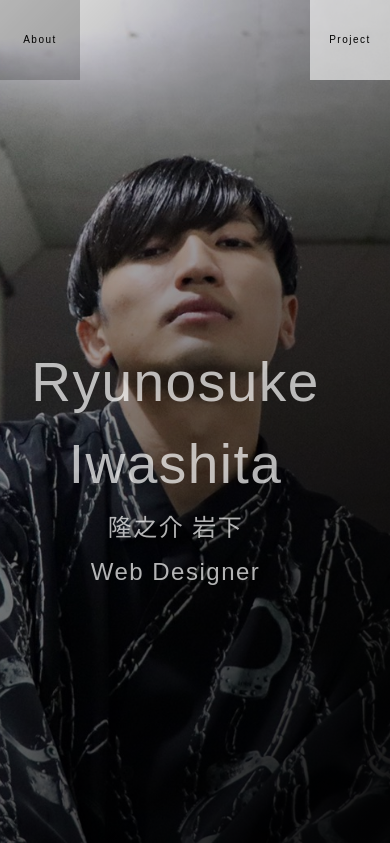
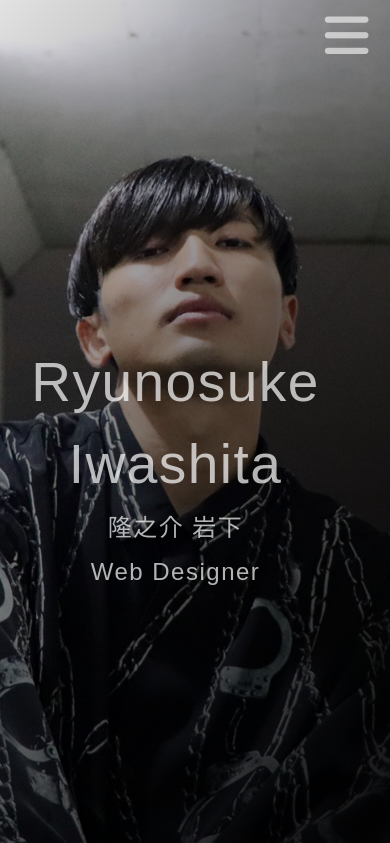
Before and after one commit to ryunoesta/portfolio_gray, a PHP site: page / in a window 390 px wide. Shown: the top 843 px of the page. Run offline with PHP 8.4, Linux system fonts and the light colour scheme; some libraries are stand-ins or nearby versions.

Commit message:
ハンバーガーメニュー追加

```diff
--- a/index.html
+++ b/index.html
@@ -14,11 +14,67 @@
     ---------------------------->
     <div id="home">
         <header>
-            <ul class="header__navgroup">
+            <!-- 画面幅が480px以上の時に表示されるナビ欄 -->
+            <ul class="header__navgroup pc__nav">
+                <!--ナビ-->
                 <li>About<a class="a__btn" href="#about"></a></li>
                 <li>Project<a class="a__btn" href="#projects__1"></a></li>
             </ul>
+
+            <!-- 画面幅が480px以下の時に表示されるナビ欄 -->
+            <ul id="nav" class="header__navgroup sp__nav">
+                <!--ナビ-->
+                <li class="header__navitem">About<a id="nav__about" class="a__btn" href="#about"></a></li>
+                <li class="header__navitem">Project<a id="nav__project" class="a__btn" href="#projects__1"></a></li>
+                <li class="header__navitem">Contacts<a id="nav__contacts" class="a__btn" href="#contacts"></a></li>
+            </ul>
+            <!--モーダル-->
+            <div id="hamburger__modal" class="hamburger__modal"></div>
+            <!--ハンバーガーメニューボタン-->
+            <div id="hamburger__btn" class="hamburger__btn"><i class="fas fa-bars"></i></div>
+            <script>
+                const nav = document.getElementById("nav");
+                const navAbout = document.getElementById("nav__about");
+                const navProject = document.getElementById("nav__project");
+                const navContacts = document.getElementById("nav__contacts");
+
+                //ハンバーガーメニューボタンをクリックしたときに実行される関数
+                document.getElementById('hamburger__btn').addEventListener('click', function() {
+                    //ナビ一覧とモーダルを表示
+                    nav.classList.add("open");
+                    document.getElementById('hamburger__modal').style.display = "block";
+                });
+
+                //ハンバーガーメニューが表示されている時、モーダルがクリックされると実行される関数
+                document.getElementById('hamburger__modal').addEventListener('click', function() {
+                    //ナビ一覧とモーダルを非表示
+                    nav.classList.remove('open');
+                    document.getElementById('hamburger__modal').style.display = "none";
+                });
+
+                // ハンバーガーメニューが表示されている時、Aboutがクリックされると実行される関数
+                navAbout.addEventListener('click', function() {
+                    //ナビ一覧とモーダルを非表示
+                    nav.classList.remove('open');
+                        document.getElementById('hamburger__modal').style.display = "none";
+                });
+
+                // ハンバーガーメニューが表示されている時、Serviceがクリックされると実行される関数
+                navProject.addEventListener('click', function() {
+                    //ナビ一覧とモーダルを非表示
+                    nav.classList.remove('open');
+                        document.getElementById('hamburger__modal').style.display = "none";
+                });
+
+                // ハンバーガーメニューが表示されている時、Contactsがクリックされると実行される関数
+                navContacts.addEventListener('click', function() {
+                    //ナビ一覧とモーダルを非表示
+                    nav.classList.remove('open');
+                        document.getElementById('hamburger__modal').style.display = "none";
+                });
+            </script>
         </header>
+
         <div class="block__main">
             <div class="block__main__inner">
                 <div class="box-name">
@@ -196,7 +252,7 @@
     ---------------------------->
 
     <div id="contacts">
-        <h2 class="title__2"><i class="fa-solid fa-mobile-screen-button"></i>Contacts</h2>
+        <h2 class="title__2"><i class="fa-solid fa-mobile-screen-button"></i>お問い合わせ</h2>
         <ul class="contacts__list">
             <li class="mobile">
                 <a class="contacts__submit" href="tel:09075800638">+81 90 7580 0638</a>
--- a/style.css
+++ b/style.css
@@ -92,6 +92,14 @@ header {
 	height: 50px;
 }
 
+.header__navgroup .pc__nav{
+    display: block;
+}
+
+.header__navgroup.sp__nav{
+    display: none;
+}
+
 .header__navgroup {
     width: 100%;
     display: flex;
@@ -123,6 +131,79 @@ header {
 	height: 100%;
 	top: 0;
 	left: 0;
+}
+
+
+.hamburger__modal {
+    display: none;
+	background-color: #000000aa;
+	position: fixed;
+	top: 0;
+	left: 0;
+	width: 100%;
+	height: 100vh;
+    z-index: 9998;
+}
+
+.hamburger__btn {
+	display: none;
+    margin: 10px 10px 0 0;
+    float: right;
+	color: rgba(255, 255, 255, 0.6);
+}
+
+.fa-bars:before, .fa-navicon:before {
+    font-size: 50px;
+}
+
+.hamburger__btn:hover {
+	cursor: pointer;
+}
+
+/*画面幅480px以下の時*/
+@media screen and (max-width:480px) {
+    .header__navgroup.pc__nav{
+        display: none;
+    }
+
+    .header__navgroup.sp__nav.open{
+        display: block;
+    }
+
+    .header__navgroup {
+        width: 70%;
+        height: 100vh;
+        background-color: #ffffffdd; /* // カラーコード + 透過 */
+        border-left: solid 1px #ccc;
+        z-index: 9999;
+        position: fixed;
+        top: 0;
+        right: 0;
+        padding: 20px;
+        display: none;
+    }
+
+    .header__navgroup li {
+        border: none;
+        background: none;
+    }
+
+    .header__navgroup li:hover {
+        background-color: rgba(0, 0, 0, 0.2);
+        }
+
+    .hamburger__btn {   /*ボタン表示*/
+		display: block;
+	}
+
+	.header__navgroup {
+		display: block;
+		padding-top: 10%;
+	}
+	.header__navitem {
+		margin: 20px auto;
+		text-align: center;
+	}
 }
 
 /****************************************
@@ -470,7 +551,7 @@ i {
 }
 
 .title__2 {
-    font-size: 45px;
+    font-size: 30px;
     font-weight: lighter;
 }
 
@@ -492,17 +573,17 @@ i {
 
 @media screen and (max-width:480px) {
     #contacts {
-        padding: 30px 0 0 30px;
+        padding: 40px 0 0 30px;
         height: 30vh;
         text-align: start;
     }
 
     .title__2 {
-        font-size: 25px;
+        font-size: 18px;
     }
 
     .contacts__list li {
-        font-size: 15px;
+        font-size: 10px;
     }
 }
 
```
